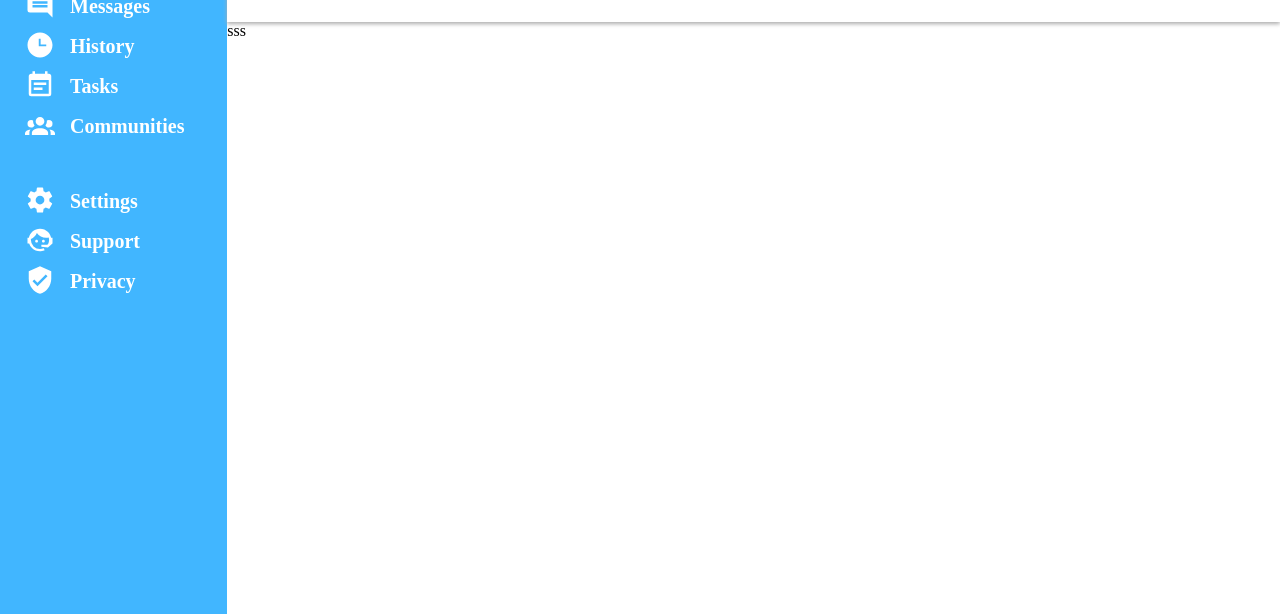
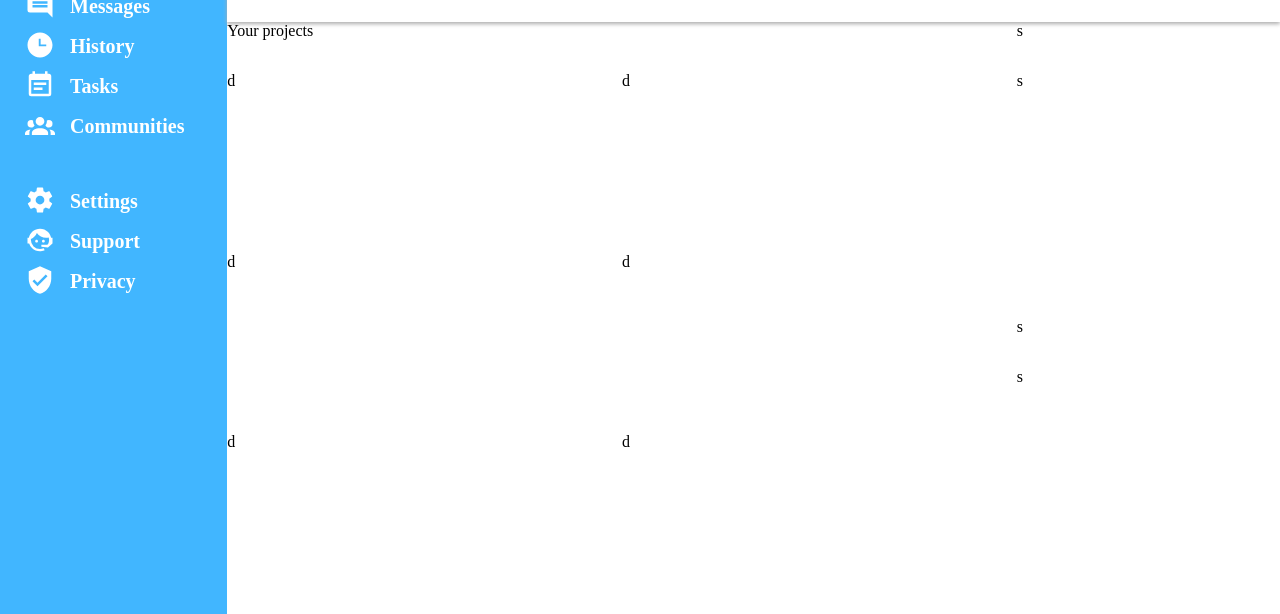
Before and after one commit to Osserc/admin-dashboard, a plain HTML site: page index.html in a window 1280 px wide. Shown: the part 186-800 px from the top of the page. Drawn offline with Linux system fonts and the light colour scheme.

Commit message:
Make panel skeleton

```diff
--- a/css/style.css
+++ b/css/style.css
@@ -99,5 +99,22 @@ body {
 }
 
 .panel {
+    display: grid;
+    grid-template-columns: 3fr 1fr;
+}
 
+.left-panel {
+    display: grid;
+    grid-template-columns: 1fr 1fr;
+    grid-template-rows: 50px 1fr 1fr 1fr;
 }
+
+.left-panel .title {
+    grid-column-start: span 2;
+}
+
+.right-panel {
+    display: grid;
+    grid-template-columns: 1fr;
+    grid-template-rows: 50px 1fr 50px 1fr;
+}
--- a/index.html
+++ b/index.html
@@ -110,6 +110,22 @@
             </div>
         </div>
     </div>
-    <div class="panel">sss</div>
+    <div class="panel">
+        <div class="left-panel">
+            <div class="title">Your projects</div>
+            <div class="project">d</div>
+            <div class="project">d</div>
+            <div class="project">d</div>
+            <div class="project">d</div>
+            <div class="project">d</div>
+            <div class="project">d</div>
+        </div>
+        <div class="right-panel">
+            <div class="title">s</div>
+            <div class="announcements">s</div>
+            <div class="title">s</div>
+            <div class="trending">s</div>
+        </div>
+    </div>
 </body>
 </html>
```
